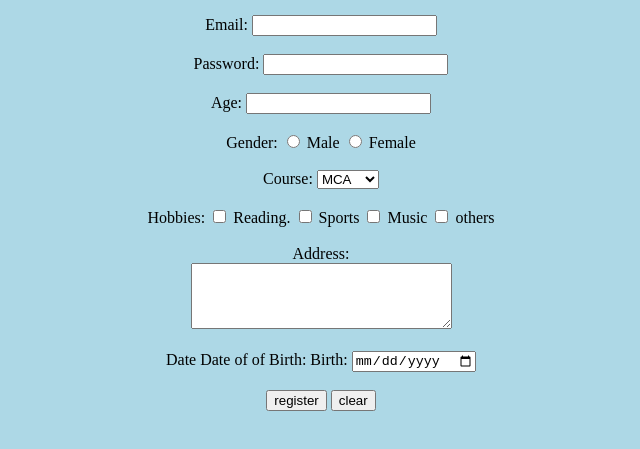
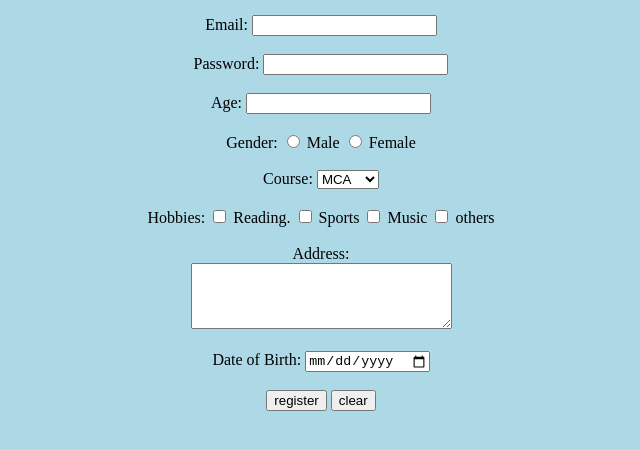
Before and after one commit to Adarsh-ks10/HTML, a plain HTML site: page validationform.html in a window 1280 px wide. Shown: the part 91-540 px from the top of the page, without its empty margins (319-959 px from the left). Drawn offline with Linux system fonts and the light colour scheme.

Commit message:
Update validationform.html

```diff
--- a/validationform.html
+++ b/validationform.html
@@ -35,7 +35,7 @@
 <label>Address: </label><br>
 <textarea name="address" id="address" rows="4" cols="30"></textarea>
 <br><br>
-<label>Date Date of of Birth: Birth: </label>
+<label>Date of Birth:</label>
 <input type="date" name="dob" id="dob">
 <br><br>
 <input type="submit" value="register">
```
